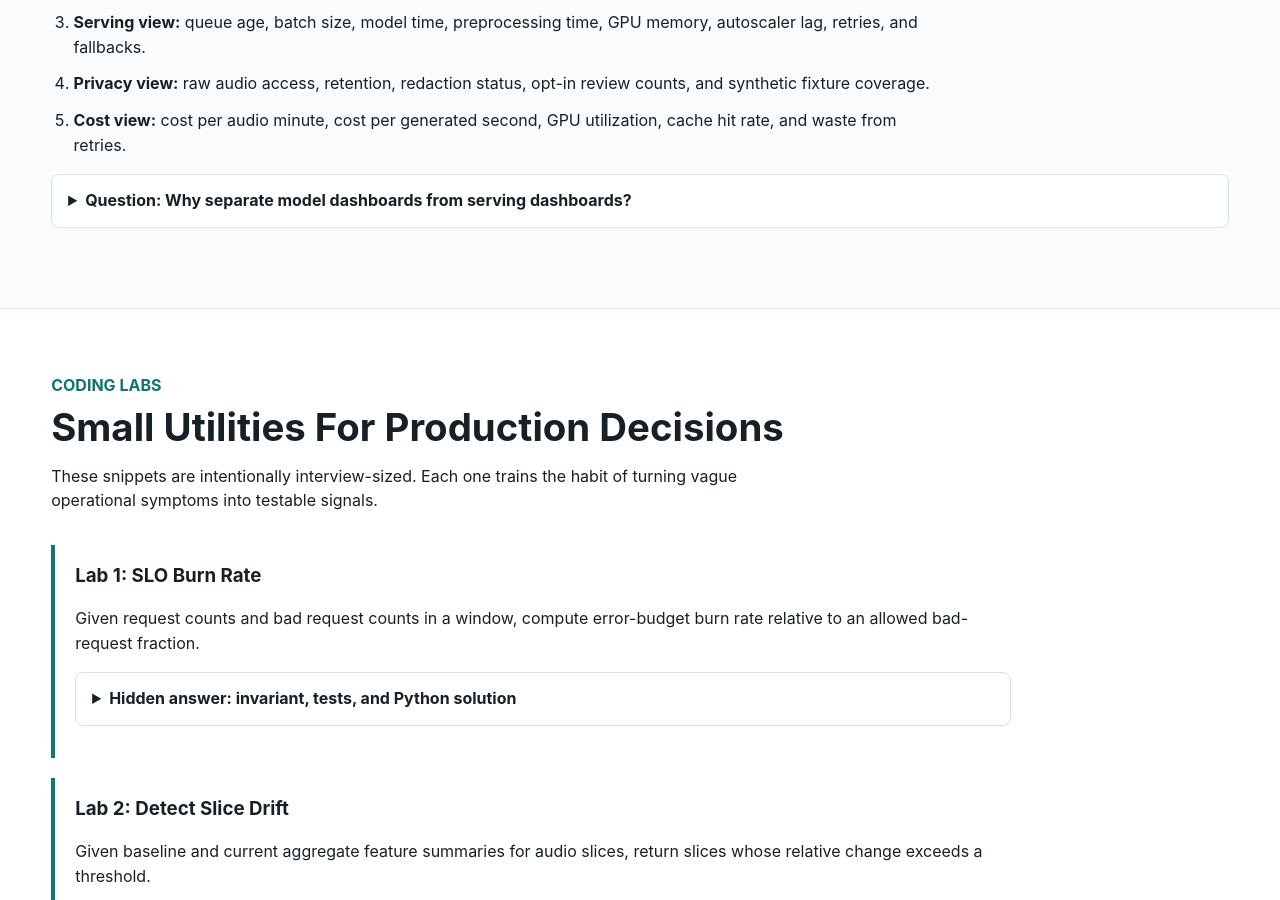
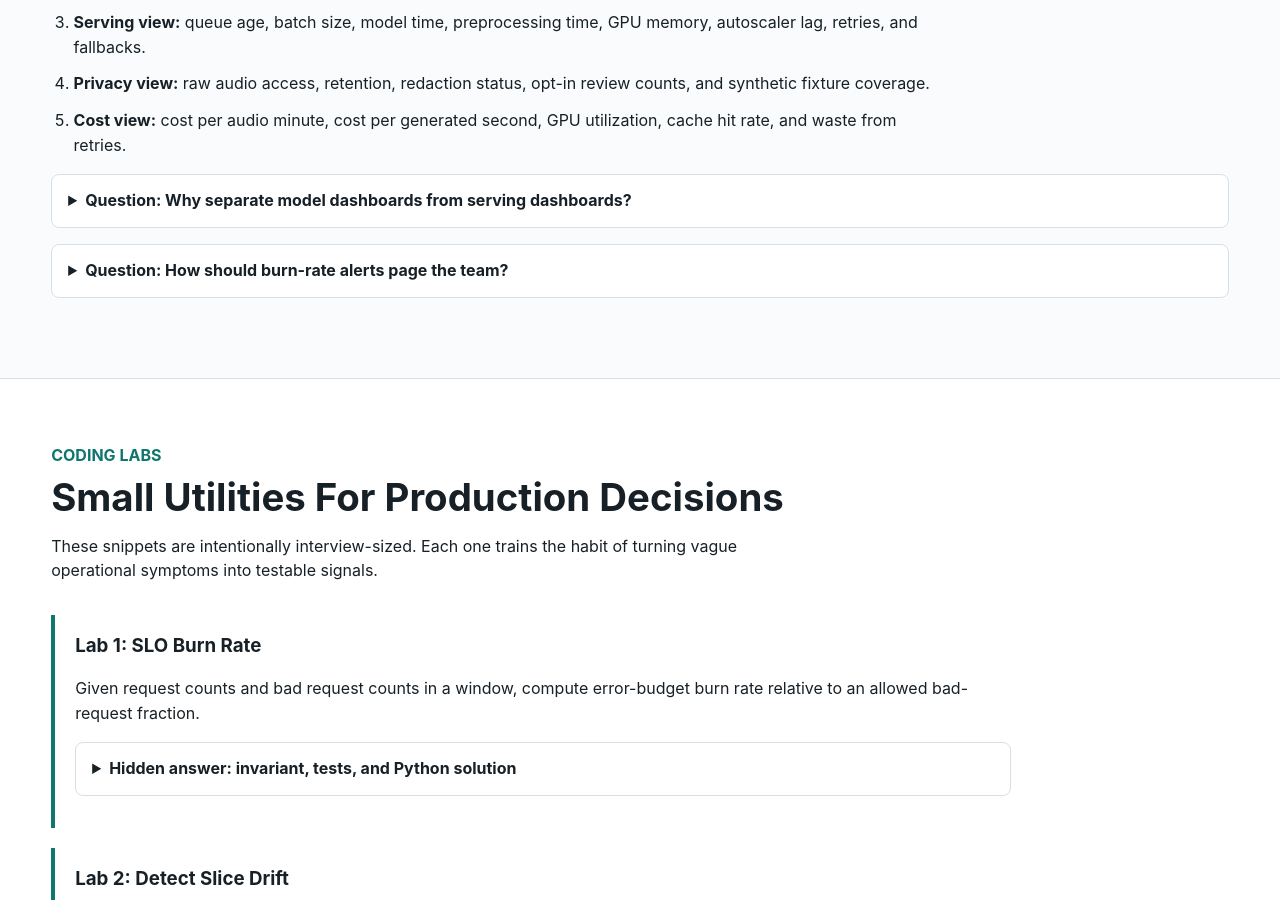
Before and after one commit to kennethli319/kennethli319.github.io, a Jekyll site: the page audio-text-ml-course/lessons/speech-serving-observability.html, which Jekyll copies as it is, in a window 1280 px wide and 900 px high, scrolled down 1375 px. Built offline with Jekyll 4.4.1, drawn with Linux system fonts in a browser that asks for light colours.

Commit message:
Update speech observability lesson

```diff
--- a/audio-text-ml-course/lessons/speech-serving-observability.html
+++ b/audio-text-ml-course/lessons/speech-serving-observability.html
@@ -89,6 +89,19 @@
           batching, routing, autoscaling, dependencies, or retries.
         </p>
       </details>
+      <details class="qa">
+        <summary>Question: How should burn-rate alerts page the team?</summary>
+        <p>
+          Avoid paging from one noisy short window alone. For production speech
+          services, pair a fast window with a longer confirmation window, then
+          route slower budget burn to tickets. This matches the Google SRE
+          Workbook guidance on multi-window, multi-burn-rate alerts and keeps
+          transient audio spikes from becoming unnecessary incidents.
+        </p>
+        <p>
+          Source: <a href="https://sre.google/workbook/alerting-on-slos/">Google SRE Workbook, Alerting on SLOs</a>.
+        </p>
+      </details>
     </section>
 
     <section id="labs" class="band">
@@ -114,7 +127,8 @@
             bad fraction. Test zero requests, no errors, exactly-on-budget
             errors, invalid negative counts, bad counts above total, invalid
             budget fractions, and a window that burns several times faster
-            than budget.
+            than budget. The function below scores one window; a real pager
+            should combine short and long windows before waking an owner.
           </p>
           <pre><code class="language-python">def burn_rate(total_requests, bad_requests, allowed_bad_fraction):
     if total_requests &lt; 0 or bad_requests &lt; 0:
```
